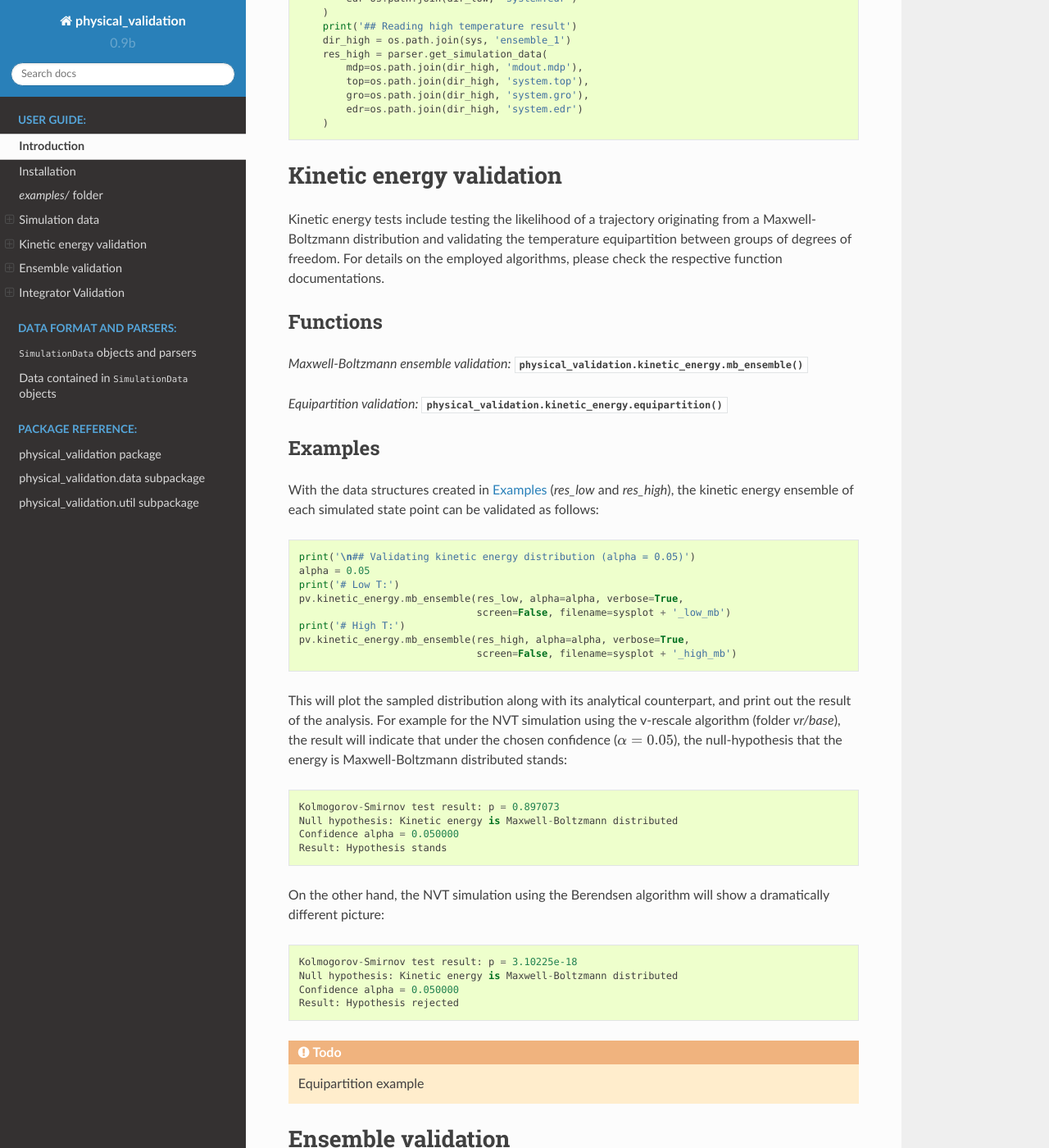
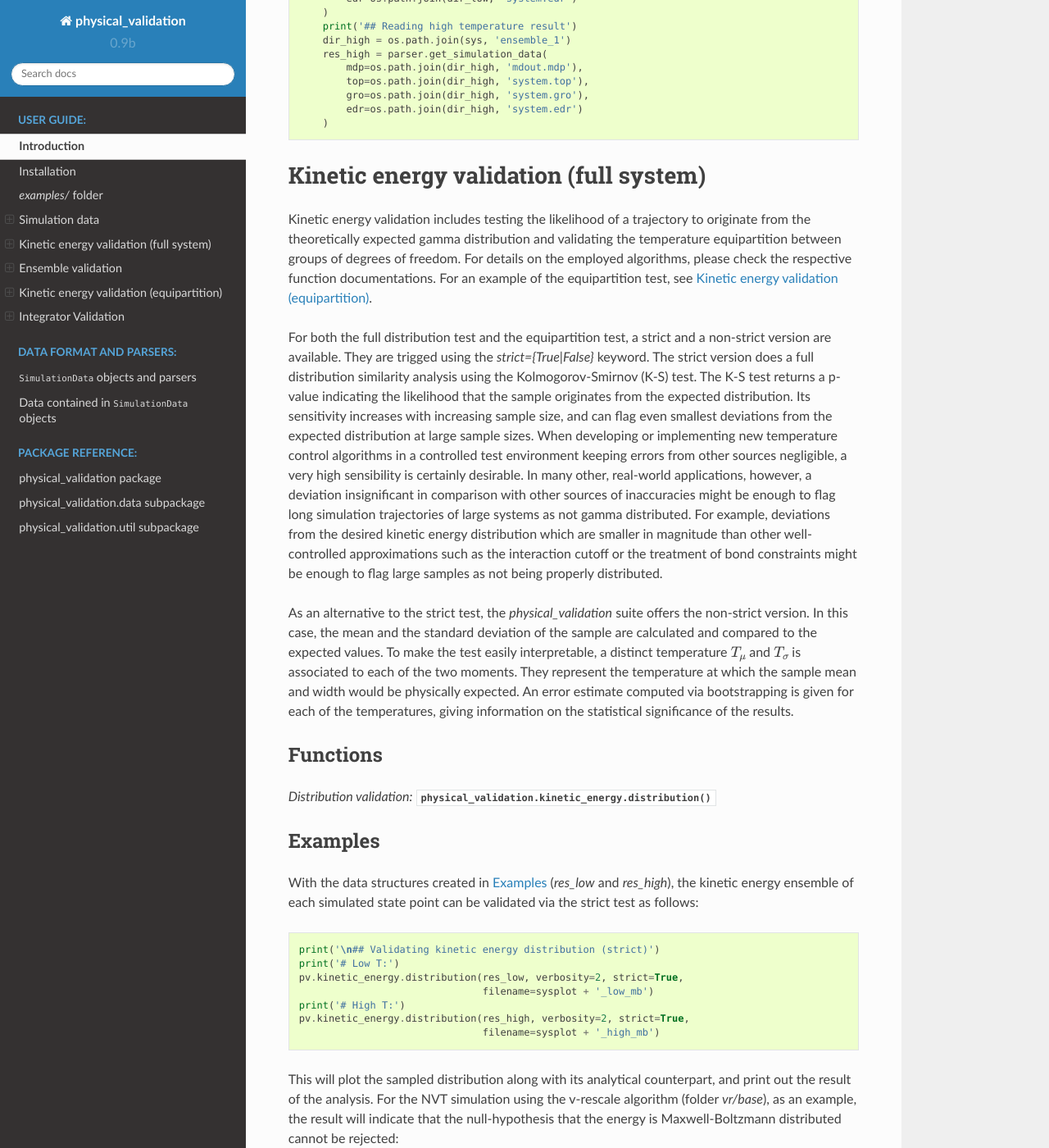
Before and after one commit to shirtsgroup/physical_validation, a Sphinx documentation site: the page built from doc/userguide.rst, in a window 1280 px wide and 1400 px high, scrolled down 3714 px. Shown: the whole window at 82% size. Built offline with Sphinx 7.4.7 and the Read the Docs theme 2.0.0, drawn with Linux system fonts in a browser that asks for light colours; some of the changed text lies outside the part shown.

```diff
--- a/doc/parsers.rst
+++ b/doc/parsers.rst
@@ -45,7 +45,7 @@
 file. The constructor optionally takes the path to a gromacs binary as well
 as the path to the topology library as inputs. The first is necessary to
 extract information from binary files (using `gmx energy` and `gmx dump`),
-while becomes necessary if the `top` file contains `#include` statements
+while the second becomes necessary if the `top` file contains `#include` statements
 which usually rely on GROMACS environment variables.
 
 Example usage:
--- a/doc/userguide.rst
+++ b/doc/userguide.rst
@@ -193,61 +193,115 @@
        )
 
 
-Kinetic energy validation
-=========================
-Kinetic energy tests include testing the likelihood of a trajectory
-originating from a Maxwell-Boltzmann distribution and validating the
-temperature equipartition between groups of degrees of freedom. For
-details on the employed algorithms, please check the respective
-function documentations.
+.. _ke_val_full:
+
+Kinetic energy validation (full system)
+=======================================
+Kinetic energy validation includes testing the likelihood of a trajectory
+to originate from the theoretically expected gamma distribution and
+validating the temperature equipartition between groups of degrees
+of freedom. For details on the employed algorithms, please check the
+respective function documentations. For an example of the equipartition
+test, see :ref:`ke_val_equi`.
+
+For both the full distribution test and the equipartition test, a strict
+and a non-strict version are available. They are trigged using the
+`strict={True|False}` keyword. The strict version does a full distribution
+similarity analysis using the Kolmogorov-Smirnov (K-S) test. The K-S test
+returns a p-value indicating the likelihood that the sample originates from
+the expected distribution. Its sensitivity
+increases with increasing sample size, and can flag even smallest deviations
+from the expected distribution at large sample sizes. When developing or
+implementing new temperature control algorithms in a controlled test
+environment keeping errors from other sources negligible, a very high
+sensibility is certainly desirable. In many other, real-world
+applications, however, a deviation insignificant in comparison with
+other sources of inaccuracies might be enough to flag long simulation
+trajectories of large systems as not gamma distributed. For
+example, deviations from the desired kinetic energy distribution which
+are smaller in magnitude than other well-controlled approximations such as
+the interaction cutoff or the treatment of bond constraints might be enough
+to flag large samples as not being properly distributed.
+
+As an alternative to the strict test, the `physical_validation` suite offers
+the non-strict version. In this case, the mean and the standard deviation of
+the sample are calculated and compared to the expected values. To make the
+test easily interpretable, a distinct temperature :math:`T_\mu` and
+:math:`T_\sigma` is associated to each of the two moments. They represent the
+temperature at which the sample mean and width would be physically expected.
+An error estimate computed via bootstrapping is given for each of the
+temperatures, giving information on the statistical significance of the results.
 
 Functions
 ---------
-*Maxwell-Boltzmann ensemble validation:*
-:func:`physical_validation.kinetic_energy.mb_ensemble`
-
-
-*Equipartition validation:*
-:func:`physical_validation.kinetic_energy.equipartition`
+*Distribution validation:*
+:func:`physical_validation.kinetic_energy.distribution`
 
 Examples
 --------
 With the data structures created in :ref:`example_sec_1` (`res_low` and
 `res_high`), the kinetic energy ensemble of each simulated state point
-can be validated as follows:
+can be validated via the strict test as follows:
 ::
 
-   print('\n## Validating kinetic energy distribution (alpha = 0.05)')
-   alpha = 0.05
+   print('\n## Validating kinetic energy distribution (strict)')
    print('# Low T:')
-   pv.kinetic_energy.mb_ensemble(res_low, alpha=alpha, verbose=True,
-                                 screen=False, filename=sysplot + '_low_mb')
+   pv.kinetic_energy.distribution(res_low, verbosity=2, strict=True,
+                                  filename=sysplot + '_low_mb')
    print('# High T:')
-   pv.kinetic_energy.mb_ensemble(res_high, alpha=alpha, verbose=True,
-                                 screen=False, filename=sysplot + '_high_mb')
+   pv.kinetic_energy.distribution(res_high, verbosity=2, strict=True,
+                                  filename=sysplot + '_high_mb')
 
 This will plot the sampled distribution along with its analytical counterpart,
-and print out the result of the analysis. For example for the NVT simulation
-using the v-rescale algorithm (folder `vr/base`), the result will indicate
-that under the chosen confidence (:math:`\alpha=0.05`), the null-hypothesis
-that the energy is Maxwell-Boltzmann distributed stands:
+and print out the result of the analysis. For the NVT simulation
+using the v-rescale algorithm (folder `vr/base`), as an example, the result will
+indicate that the null-hypothesis that the energy is Maxwell-Boltzmann distributed
+cannot be rejected:
 ::
 
-   Kolmogorov-Smirnov test result: p = 0.897073
+   After equilibration, decorrelation and tail pruning, 96.02% (4802 frames) of original Kinetic energy remain.
+   Kinetic energy distribution check (strict)
+   Kolmogorov-Smirnov test result: p = 0.901109
    Null hypothesis: Kinetic energy is Maxwell-Boltzmann distributed
-   Confidence alpha = 0.050000
-   Result: Hypothesis stands
 
 On the other hand, the NVT simulation using the Berendsen algorithm will show
 a dramatically different picture:
 ::
 
-   Kolmogorov-Smirnov test result: p = 3.10225e-18
+   After equilibration, decorrelation and tail pruning, 95.96% (4799 frames) of original Kinetic energy remain.
+   Kinetic energy distribution check (strict)
+   Kolmogorov-Smirnov test result: p = 2.00541e-17
    Null hypothesis: Kinetic energy is Maxwell-Boltzmann distributed
-   Confidence alpha = 0.050000
-   Result: Hypothesis rejected
 
-.. todo:: Equipartition example
+The non-strict test confirms this finding, and actually gives a hint to the
+reason (that can easily be confirmed by looking at the plotted distribution):
+The distribution sampled by the Berendsen algorithm is significantly too narrow.
+::
+
+   After equilibration, decorrelation and tail pruning, 84.64% (4233 frames) of original Kinetic energy remain.
+   Kinetic energy distribution check (non-strict)
+   Analytical distribution (T=298.15 K):
+    * mu: 6689.47 kJ/mol
+    * sigma: 128.77 kJ/mol
+   Trajectory:
+    * mu: 6692.54 +- 1.99 kJ/mol
+      T(mu) = 298.29 +- 0.09 K
+    * sigma: 128.38 +- 1.28 kJ/mol
+      T(sigma) = 297.23 +- 2.95 K
+
+::
+
+   After equilibration, decorrelation and tail pruning, 95.96% (4799 frames) of original Kinetic energy remain.
+   Kinetic energy distribution check (non-strict)
+   Analytical distribution (T=298.15 K):
+    * mu: 6689.47 kJ/mol
+    * sigma: 128.77 kJ/mol
+   Trajectory:
+    * mu: 6690.21 +- 1.44 kJ/mol
+      T(mu) = 298.18 +- 0.06 K
+    * sigma: 98.81 +- 1.03 kJ/mol
+      T(sigma) = 228.78 +- 2.37 K
+
 
 Ensemble validation
 ===================
@@ -286,70 +340,74 @@
    quantiles = pv.ensemble.check(res_low, res_high, quiet=False,
                                  screen=False, filename=sysplot + '_ensemble')
 
-The ensemble validation function used the two simulation results at lower and
+The ensemble validation function uses the two simulation results at lower and
 higher state point to calculate the ratio of the energy distributions and
-compare this ratio to the analytical expectation. As we have validated the
-kinetic energy separately before, it makes sense to only use the potential
-energy for this second validation (`total_energy=False`). The relevant result
-from these calculations is the deviation from the analytical expectation,
-reported in terms of the number of standard deviations (quantiles) the result
-is off. The bootstrapped maximum-likelihood analysis of the NVT simulations
-performed with the v-rescale thermostat reads
-::
-
-   ---------------------------------------------
-        Maximum Likelihood Analysis (analytical error)
-   ---------------------------------------------
-        df = 467.57724 +/- 9.81112
-   ---------------------------------------------
-        Estimated slope       vs.   True slope
-   ---------------------------------------------
-      0.013141 +/-    0.000276  |     0.013091
-   ---------------------------------------------
-
-   (That's 0.18 quantiles from true slope=0.013091, FYI.)
-
-   ---------------------------------------------
-    True dT =  10.000, Eff. dT =  10.039+/-0.211
-   ---------------------------------------------
-
-This corresponds to a near-perfect agreement with the analytical expectation,
-suggesting that the ensemble sampled by the potential energy is very close to
-a canonical NVT ensemble.
-
-Performing the same analysis with the NVT simulations using the Berendsen
-thermostat leads to a significantly different result:
-::
-
-   ---------------------------------------------
-        Maximum Likelihood Analysis (analytical error)
-   ---------------------------------------------
-        df = 808.17863 +/- 19.48125
-   ---------------------------------------------
-        Estimated slope       vs.   True slope
-   ---------------------------------------------
-      0.022714 +/-    0.000548  |     0.013091
-   ---------------------------------------------
-
-   (That's 17.57 quantiles from true slope=0.013091, FYI.)
-    (Ouch!)
-   ---------------------------------------------
-    True dT =  10.000, Eff. dT =  17.351+/-0.418
-   ---------------------------------------------
-
-This result indicates that using Berendsen thermostat does not only not
-generate the proper distribution of the kinetic energy, but does also
-effect the ratio of potential energy distribution at different
-temperatures.
-
-There are three possible tests for NPT ensemble, each requiring
+compare this ratio to the analytical expectation. Under NVT conditions, the
+validation will always compare simulations at different temperatures.
+Under NPT conditions, there are three possible tests, each requiring
 different simulations. If the two simulations were performed at
 different temperatures, then the distribution of the instantaneous
 enthalpy :math:`U + PV` is tested.  If the two simulations were
 performed at different pressures, then the distribution of :math:`V`
 is tested. If simulations were performed at both different
 temperatures and pressures, then test of the joint distribution of
-:math:`U` and :math:`V` is performed.
+:math:`U` and :math:`V` is performed (as in our example below).
+
+The relevant result
+from these calculations is the deviation from the analytical expectation,
+reported in terms of the number of standard deviations (quantiles) the result
+is off. The maximum-likelihood analysis of the NPT simulations performed with
+the v-rescale thermostat and the Parrinello-Rahman barostat reads
+::
+
+   ==================================================
+   Maximum Likelihood Analysis (analytical error)
+   ==================================================
+   Free energy
+       521.66705 +/- 13.00986
+   Estimated slope                  |  True slope
+       0.012963  +/- 0.000301       |  0.013091
+       (0.42 quantiles from true slope)
+       -2.232868 +/- 0.157176       |  -2.349681
+       (0.74 quantiles from true slope)
+   Estimated dT                     |  True dT
+       9.9    +/- 0.2               |  10.0
+   Estimated dP                     |  True dP
+       93.5   +/- 6.6               |  98.3
+   ==================================================
+   Calculated slope is (0.4, 0.7) quantiles from the true slope
+
+This corresponds to a near-perfect agreement with the analytical expectation,
+suggesting that the ensemble sampled by the potential energy and the volume
+is very close to a the desired NPT ensemble.
+
+Performing the same analysis with the NPT simulations using the Berendsen
+thermostat and the Parrinello-Rahman barostat leads to a significantly
+different result:
+::
+
+   ==================================================
+   Maximum Likelihood Analysis (analytical error)
+   ==================================================
+   Free energy
+       900.85325 +/- 25.81833
+   Estimated slope                  |  True slope
+       0.023477  +/- 0.000653       |  0.013091
+       (15.90 quantiles from true slope)
+       -2.446500 +/- 0.226693       |  -2.349681
+       (0.43 quantiles from true slope)
+   Estimated dT                     |  True dT
+       17.9   +/- 0.5               |  10.0
+   Estimated dP                     |  True dP
+       102.4  +/- 9.5               |  98.3
+   ==================================================
+   Calculated slope is (15.9, 0.4) quantiles from the true slope
+
+This result indicates that using Berendsen thermostat does not only not
+generate the proper distribution of the kinetic energy, but does also
+affect the ratio of potential energy distribution at different
+temperatures. The pressure distribution, governed by the
+Parrinello-Rahman barostat, on the other hand, does not seem affected.
 
 Note that for both the NVT and the NPT ensemble, the test involving
 different temperatures can also be performed using the total energy
@@ -409,6 +467,19 @@
 calculates the estimate given a single simulation result. This can be used to determine
 at which state point a simulation should be repeated in order to efficiently check
 its sampled ensemble.
+
+
+.. _ke_val_equi:
+
+Kinetic energy validation (equipartition)
+=========================================
+
+Functions
+---------
+*Equipartition validation:*
+:func:`physical_validation.kinetic_energy.equipartition`
+
+.. todo:: Equipartition example
 
 Integrator Validation
 =====================
```
Also changed, not shown: other parts of doc/userguide.rst (+1 -1 lines), 1 other file.
